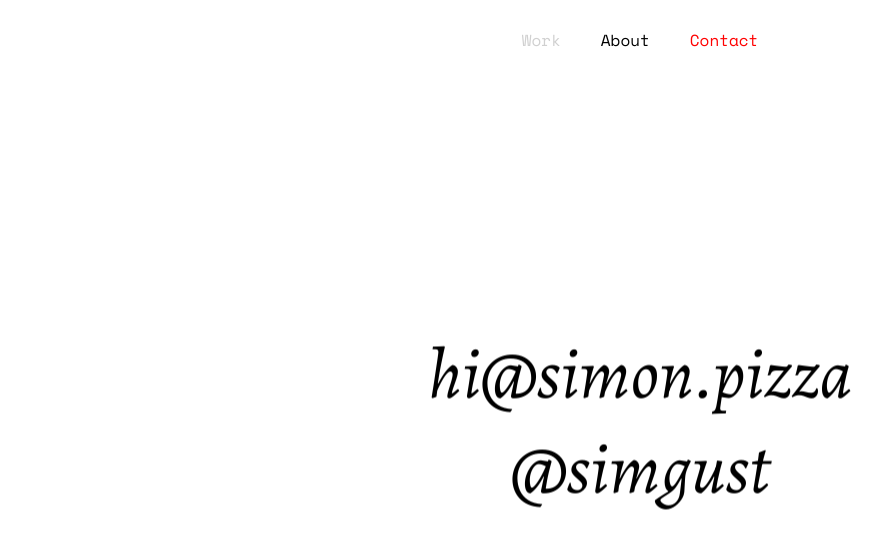
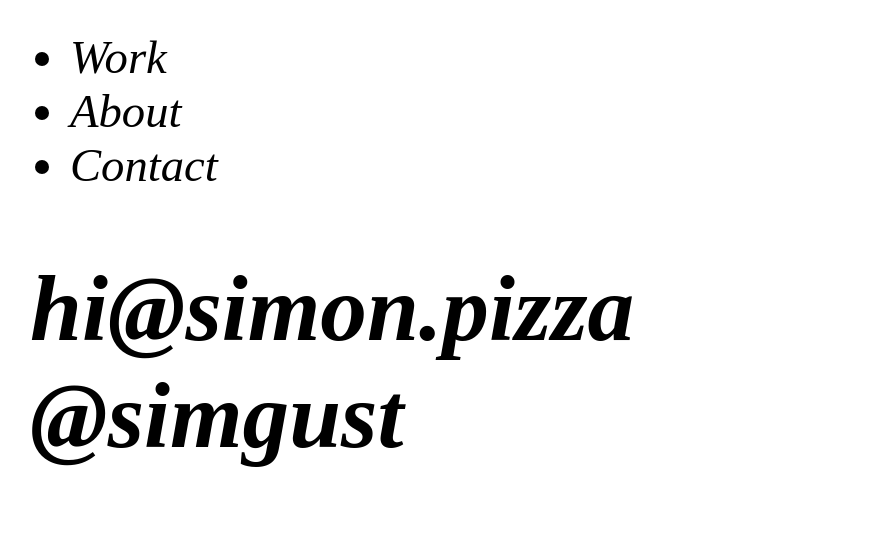
Before and after one commit to simgust/simgust.github.io, a plain HTML site: page contact.html in a window 1280 px wide. Shown: the whole page, without its empty margins (0-883 px from the left). Drawn offline with nearby package versions, Linux system fonts and the light colour scheme.

Commit message:
Updated site

```diff
--- a/assets/css.css
+++ b/assets/css.css
@@ -3,70 +3,28 @@ html {
 }
 
 body {
-	font-family: 'Space Mono', monospace;
+	font-family: 'monarcha', serif;
+	font-size: 35pt;
+	max-width: 600px;
+	margin: 30px;
 }
 
-::selection {
+/*::selection {
 	background: rgba(255, 0, 0, 0.15);
 	color: red;
+}*/
+
+::selection {
+	background: rgba(255, 139, 0, 0.15);
+
 }
 
-h1 {
-	font: 70px 'Alegreya', serif;
-	text-align: center;
+a {
+	font-style: italic;
+	color: black;
+	text-decoration: none;
 }
 
-h1 a {
-	font-style: italic;
-	text-decoration: none;
-	color: black;
+a:hover {
+	text-decoration: underline;
 }
-
-#nav {
-	text-align: center;
-}
-
-ul {
-	margin: 0;
-
-	display: inline-block;
-    list-style-type: none;
-    padding: 0;
-    overflow: hidden;
-}
-
-li {
-    float: left;
-    margin: 20px;
-}
-
-li a {
-    text-decoration: none;
-    color: black;
-}
-
-.disabled {
-	color: #D0D0D0;
-}
-
-.active {
-	/*font-weight: 700;*/
-	color: red;
-}
-
-#content-container {
-	width: 100%;
-	height: 100%;
-	max-width: 700px;
-	margin: 0 auto;
-
-	-webkit-transform-style: preserve-3d;
-	-moz-transform-style: preserve-3d;
-	transform-style: preserve-3d;
-}
-
-#content {
-	position: relative;
-	top: 35%;
-	transform: translateY(-35%);
-}
```
Also changed, not shown: index.html (+6 -18 lines).
